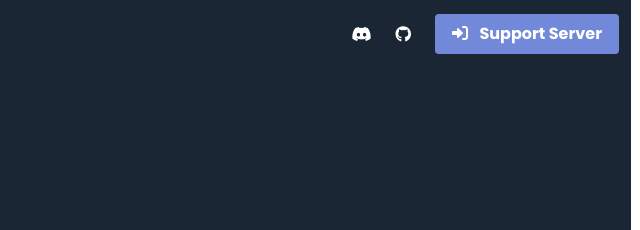
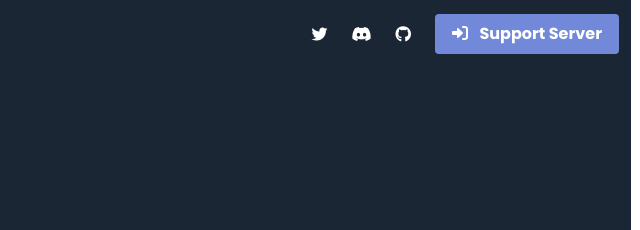
Before and after one commit to nilkoxd/opoweb, a plain HTML site: page index.html in a window 1280 px wide. Shown: the top 230 px of the page, 649-1289 px from the left, 640 px wide, since content can reach past the window. Drawn offline with nearby package versions, Linux system fonts and the light colour scheme.

Commit message:
Update index.html

```diff
--- a/index.html
+++ b/index.html
@@ -84,6 +84,9 @@
         </div>
 
         <div class="navbar-end">
+             <a href="https://twitter.com/opos2bot" class="navbar-item is-tab" target="_blank">
+            <i class="fa-brands fa-twitter"></i>
+          </a>
           <a href="https://discord.gg/8M57m5RWhA" class="navbar-item is-tab" target="_blank">
             <i class="fa-brands fa-discord"></i>
           </a>
```
